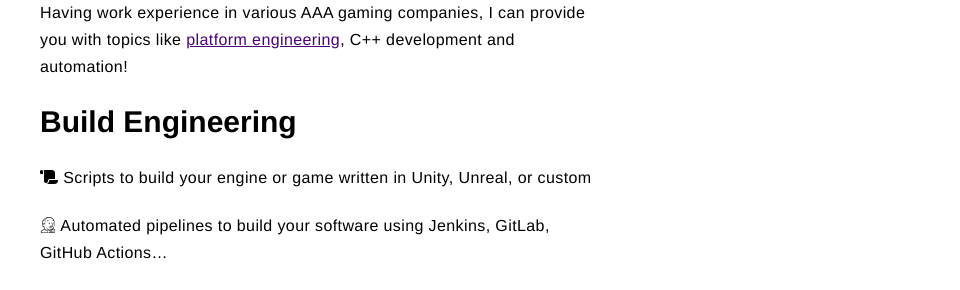
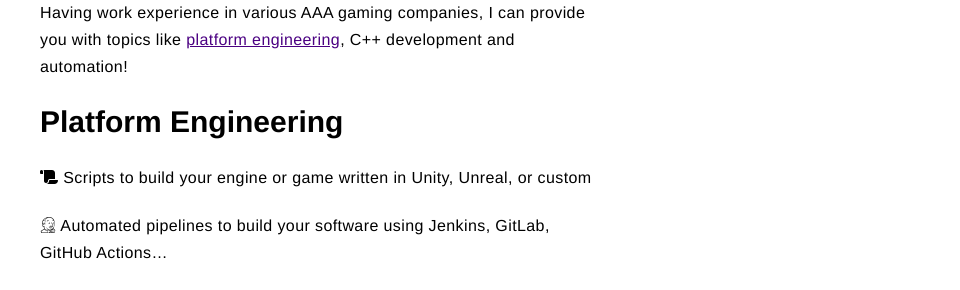
Before and after one commit to yatima1460/yatima1460.github.io, a Jekyll site: the page built from services.md, in a window 1280 px wide. Shown: the part 231-521 px from the top of the page, without its empty margins (320-1280 px from the left). Built offline with Jekyll 4.4.1, drawn with Linux system fonts in a browser that asks for light colours; nearby versions of some CDN libraries; our own code applies the rules of GitHub Pages for plain Markdown files.

Commit message:
Update services.md

```diff
--- a/services.md
+++ b/services.md
@@ -2,7 +2,7 @@
 
 Having work experience in various AAA gaming companies, I can provide you with topics like [platform engineering](https://en.wikipedia.org/wiki/Platform_engineering), C++ development and automation!
 
-## Build Engineering
+## Platform Engineering
 
 <i class="fa fa-scroll" aria-hidden="true"></i> Scripts to build your engine or game written in Unity, Unreal, or custom
 
```
